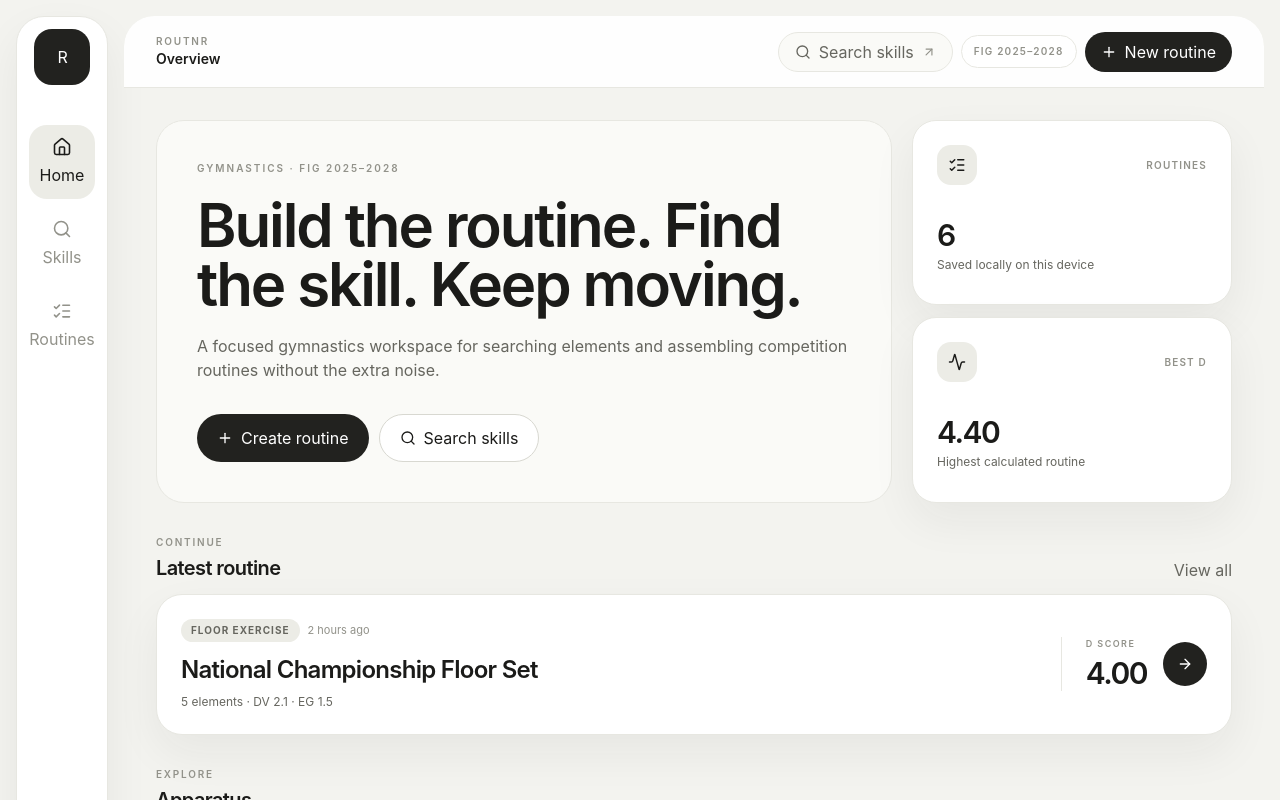
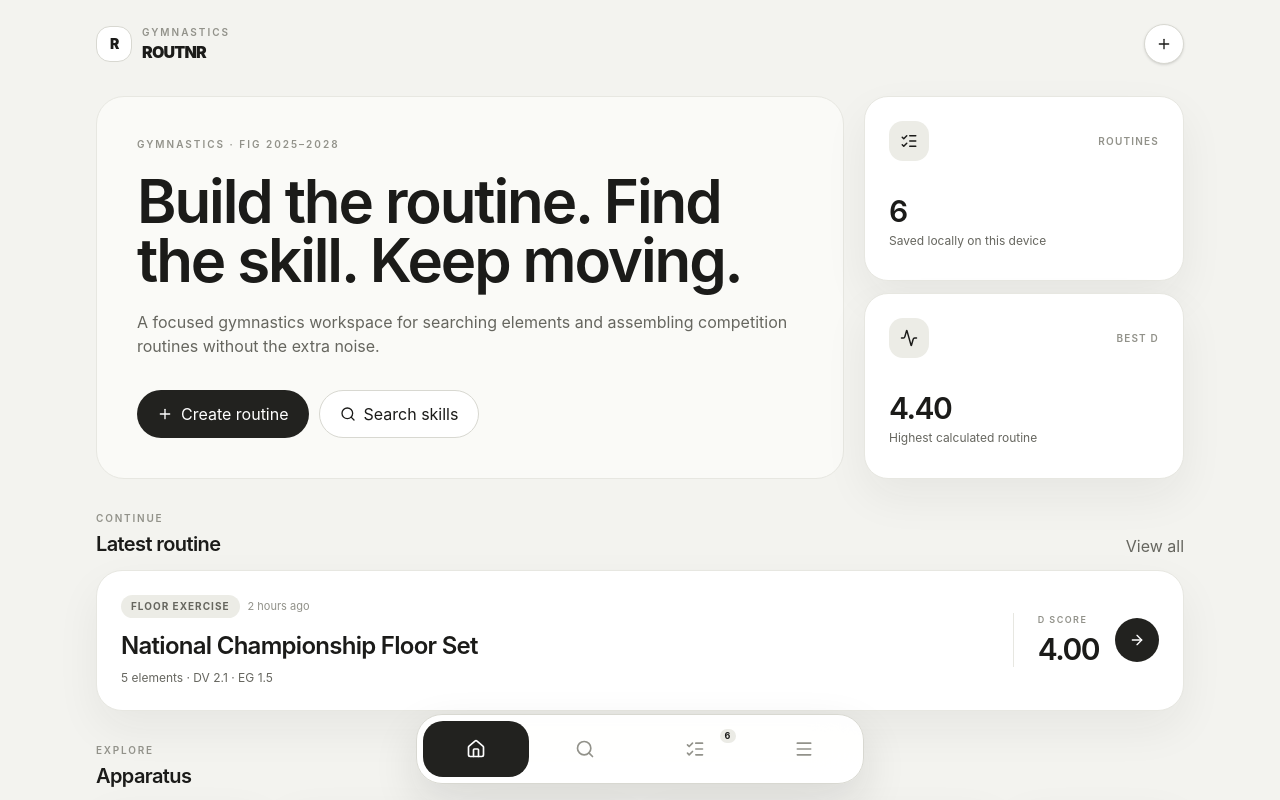
Before and after one commit to Necros-x/routnr, a Next.js app: page / in a window 1280 px wide. Shown: the top 800 px of the page. Built offline with nearby package versions, Linux system fonts and the light colour scheme.

Commit message:
ui: match sketch with simple top bar and bottom nav

```diff
--- a/src/App.tsx
+++ b/src/App.tsx
@@ -1,13 +1,7 @@
 'use client';
 
-import React from 'react';
-import {
-  House,
-  Search,
-  ListChecks,
-  Plus,
-  ArrowUpRight,
-} from 'lucide-react';
+import React, { useState } from 'react';
+import { House, Search, ListChecks, Menu, Plus, X } from 'lucide-react';
 import { GymnasticsStoreProvider, useGymnasticsStore } from './hooks/useGymnasticsStore';
 import { HomeScreen } from './screens/HomeScreen';
 import { SkillLibraryScreen } from './screens/SkillLibraryScreen';
@@ -17,12 +11,6 @@ import { SkillDetailModal } from './screens/SkillDetailModal';
 import { CreateRoutineModal } from './screens/CreateRoutineModal';
 import { APP_CONFIG } from './config/app';
 import type { ActiveTab } from './types/gymnastics';
-
-const NAV_ITEMS: Array<{ id: ActiveTab; label: string; icon: React.ElementType }> = [
-  { id: 'home', label: 'Home', icon: House },
-  { id: 'skills', label: 'Skills', icon: Search },
-  { id: 'routines', label: 'Routines', icon: ListChecks },
-];
 
 function MainAppContent() {
   const {
@@ -34,9 +22,12 @@ function MainAppContent() {
     setCreateRoutineModalOpen,
   } = useGymnasticsStore();
 
+  const [menuOpen, setMenuOpen] = useState(false);
+
   const changeTab = (tab: ActiveTab) => {
     if (tab !== 'routines') setActiveRoutineId(null);
     setActiveTab(tab);
+    setMenuOpen(false);
   };
 
   const openBuilder = (routineId: string) => {
@@ -44,104 +35,40 @@ function MainAppContent() {
     setActiveTab('routines');
   };
 
-  const pageLabel = activeRoutineId
-    ? 'Routine Builder'
-    : activeTab === 'skills'
-      ? 'Skill Library'
-      : activeTab === 'routines'
-        ? 'My Routines'
-        : 'Overview';
-
   return (
-    <div className="min-h-screen bg-[var(--app-bg)] text-[var(--text-primary)] md:p-4">
-      <div className="mx-auto min-h-screen max-w-[1680px] md:grid md:min-h-[calc(100vh-2rem)] md:grid-cols-[92px_minmax(0,1fr)] md:gap-4">
-        <aside className="surface hidden rounded-[28px] p-3 md:flex md:flex-col md:items-center">
+    <div className="min-h-screen bg-[var(--app-bg)] text-[var(--text-primary)]">
+      <div className="mx-auto min-h-screen w-full max-w-6xl px-4 pb-28 pt-4 sm:px-6 sm:pt-6 lg:px-8">
+        <header className="flex items-center justify-between">
           <button
             type="button"
             onClick={() => changeTab('home')}
-            className="focus-ring flex h-14 w-14 items-center justify-center rounded-[18px] bg-[var(--accent)] text-lg font-black tracking-[-0.08em] text-white"
-            aria-label="Go home"
+            className="text-left"
+            aria-label="ROUTNR home"
           >
-            {APP_CONFIG.shortName}
+            <div className="flex items-center gap-2.5">
+              <span className="flex h-9 w-9 items-center justify-center rounded-[14px] border border-[var(--border-medium)] bg-white text-sm font-black tracking-[-0.08em]">
+                R
+              </span>
+              <div>
+                <p className="text-[10px] font-semibold uppercase tracking-[0.2em] text-[var(--text-tertiary)]">
+                  Gymnastics
+                </p>
+                <p className="text-base font-black tracking-[-0.05em]">{APP_CONFIG.name}</p>
+              </div>
+            </div>
           </button>
 
-          <nav className="mt-10 flex w-full flex-col gap-2">
-            {NAV_ITEMS.map(({ id, label, icon: Icon }) => {
-              const isActive = activeTab === id && !(id === 'routines' && activeRoutineId);
-              return (
-                <button
-                  key={id}
-                  type="button"
-                  onClick={() => changeTab(id)}
-                  className={`focus-ring group flex w-full flex-col items-center gap-1.5 rounded-[18px] px-2 py-3 text-[10px] font-semibold transition-colors ${
-                    isActive
-                      ? 'bg-[var(--accent-soft)] text-[var(--text-primary)]'
-                      : 'text-[var(--text-tertiary)] hover:bg-[var(--surface-soft)] hover:text-[var(--text-primary)]'
-                  }`}
-                >
-                  <Icon className="h-5 w-5" strokeWidth={1.9} />
-                  <span>{label}</span>
-                </button>
-              );
-            })}
-          </nav>
-
-          <div className="mt-auto w-full space-y-2">
           <button
             type="button"
             onClick={() => setCreateRoutineModalOpen(true)}
-              className="focus-ring flex w-full flex-col items-center gap-1.5 rounded-[18px] bg-[var(--accent)] px-2 py-3 text-[10px] font-semibold text-white transition-transform hover:-translate-y-0.5"
-            >
-              <Plus className="h-5 w-5" />
-              <span>New</span>
-            </button>
-          </div>
-        </aside>
-
-        <section className="min-w-0 overflow-hidden md:surface md:rounded-[30px]">
-          <header className="sticky top-0 z-30 flex h-[72px] items-center justify-between border-b border-[var(--border-subtle)] bg-[rgba(255,255,255,0.9)] px-4 backdrop-blur-xl sm:px-6 md:px-8">
-            <div className="flex min-w-0 items-center gap-3">
-              <button
-                type="button"
-                onClick={() => changeTab('home')}
-                className="flex h-10 w-10 shrink-0 items-center justify-center rounded-[14px] bg-[var(--accent)] font-black tracking-[-0.08em] text-white md:hidden"
-                aria-label="ROUTNR home"
-              >
-                {APP_CONFIG.shortName}
-              </button>
-              <div className="min-w-0">
-                <p className="text-[10px] font-semibold uppercase tracking-[0.18em] text-[var(--text-tertiary)]">
-                  {APP_CONFIG.name}
-                </p>
-                <h1 className="truncate text-sm font-semibold text-[var(--text-primary)]">{pageLabel}</h1>
-              </div>
-            </div>
-
-            <div className="flex items-center gap-2">
-              <button
-                type="button"
-                onClick={() => changeTab('skills')}
-                className="focus-ring hidden h-10 items-center gap-2 rounded-full border border-[var(--border-subtle)] bg-[var(--surface-soft)] px-4 text-xs font-medium text-[var(--text-secondary)] transition-colors hover:bg-[var(--surface-hover)] sm:flex"
-              >
-                <Search className="h-4 w-4" />
-                <span>Search skills</span>
-                <ArrowUpRight className="h-3.5 w-3.5 text-[var(--text-tertiary)]" />
-              </button>
-              <span className="hidden rounded-full border border-[var(--border-subtle)] bg-white px-3 py-2 text-[10px] font-semibold uppercase tracking-[0.12em] text-[var(--text-tertiary)] lg:inline-flex">
-                {APP_CONFIG.codeCycle}
-              </span>
-              <button
-                type="button"
-                onClick={() => setCreateRoutineModalOpen(true)}
-                className="focus-ring inline-flex h-10 items-center gap-2 rounded-full bg-[var(--accent)] px-4 text-xs font-semibold text-white transition-transform hover:-translate-y-0.5"
+            className="flex h-10 w-10 items-center justify-center rounded-full border border-[var(--border-medium)] bg-white text-[var(--text-primary)] shadow-sm transition-transform hover:-translate-y-0.5"
+            aria-label="Create routine"
           >
             <Plus className="h-4 w-4" />
-                <span className="hidden sm:inline">New routine</span>
           </button>
-            </div>
         </header>
 
-          <main className="mx-auto w-full max-w-[1480px] px-4 pb-28 pt-5 sm:px-6 md:px-8 md:pb-8 md:pt-8">
+        <main className="mt-8">
           {activeTab === 'home' && <HomeScreen />}
           {activeTab === 'skills' && <SkillLibraryScreen />}
           {activeTab === 'routines' &&
@@ -151,34 +78,93 @@ function MainAppContent() {
               <MyRoutinesScreen onOpenBuilder={openBuilder} />
             ))}
         </main>
-        </section>
       </div>
 
-      <nav className="fixed inset-x-3 bottom-3 z-40 rounded-[22px] border border-[var(--border-medium)] bg-[rgba(255,255,255,0.94)] p-1.5 shadow-[var(--shadow-float)] backdrop-blur-xl md:hidden">
-        <div className="grid grid-cols-3 gap-1">
-          {NAV_ITEMS.map(({ id, label, icon: Icon }) => {
-            const isActive = activeTab === id && !(id === 'routines' && activeRoutineId);
-            return (
+      <nav className="fixed bottom-4 left-1/2 z-50 w-[calc(100%-2rem)] max-w-md -translate-x-1/2 rounded-[26px] border border-[var(--border-medium)] bg-white/95 p-1.5 shadow-[0_18px_45px_rgba(28,28,25,0.12)] backdrop-blur-xl">
+        <div className="grid grid-cols-4 gap-1">
           <button
-                key={id}
             type="button"
-                onClick={() => changeTab(id)}
-                className={`flex min-h-14 flex-col items-center justify-center gap-1 rounded-[17px] text-[10px] font-semibold transition-colors ${
-                  isActive
+            onClick={() => changeTab('home')}
+            className={`flex h-14 items-center justify-center rounded-[20px] transition-colors ${
+              activeTab === 'home'
                 ? 'bg-[var(--accent)] text-white'
-                    : 'text-[var(--text-tertiary)] hover:bg-[var(--surface-soft)]'
+                : 'text-[var(--text-tertiary)] hover:bg-[var(--surface-soft)] hover:text-[var(--text-primary)]'
             }`}
+            aria-label="Home"
           >
-                <Icon className="h-5 w-5" />
-                <span>{label}</span>
-                {id === 'routines' && routines.length > 0 && (
-                  <span className="absolute sr-only">{routines.length} routines</span>
+            <House className="h-5 w-5" />
+          </button>
+
+          <button
+            type="button"
+            onClick={() => changeTab('skills')}
+            className={`flex h-14 items-center justify-center rounded-[20px] transition-colors ${
+              activeTab === 'skills'
+                ? 'bg-[var(--accent)] text-white'
+                : 'text-[var(--text-tertiary)] hover:bg-[var(--surface-soft)] hover:text-[var(--text-primary)]'
+            }`}
+            aria-label="Skills"
+          >
+            <Search className="h-5 w-5" />
+          </button>
+
+          <button
+            type="button"
+            onClick={() => changeTab('routines')}
+            className={`relative flex h-14 items-center justify-center rounded-[20px] transition-colors ${
+              activeTab === 'routines'
+                ? 'bg-[var(--accent)] text-white'
+                : 'text-[var(--text-tertiary)] hover:bg-[var(--surface-soft)] hover:text-[var(--text-primary)]'
+            }`}
+            aria-label="Routines"
+          >
+            <ListChecks className="h-5 w-5" />
+            {routines.length > 0 && (
+              <span className="absolute right-3 top-2 min-w-4 rounded-full bg-[var(--app-bg-strong)] px-1 text-center text-[9px] font-bold text-[var(--text-primary)]">
+                {routines.length}
+              </span>
             )}
           </button>
-            );
-          })}
+
+          <button
+            type="button"
+            onClick={() => setMenuOpen((open) => !open)}
+            className={`flex h-14 items-center justify-center rounded-[20px] transition-colors ${
+              menuOpen
+                ? 'bg-[var(--accent)] text-white'
+                : 'text-[var(--text-tertiary)] hover:bg-[var(--surface-soft)] hover:text-[var(--text-primary)]'
+            }`}
+            aria-label="Menu"
+          >
+            {menuOpen ? <X className="h-5 w-5" /> : <Menu className="h-5 w-5" />}
+          </button>
         </div>
       </nav>
+
+      {menuOpen && (
+        <div className="fixed inset-x-4 bottom-[92px] z-40 mx-auto max-w-md rounded-[24px] border border-[var(--border-medium)] bg-white p-3 shadow-[0_18px_45px_rgba(28,28,25,0.12)]">
+          <button
+            type="button"
+            onClick={() => {
+              setMenuOpen(false);
+              setCreateRoutineModalOpen(true);
+            }}
+            className="flex w-full items-center justify-between rounded-[18px] px-4 py-3 text-left hover:bg-[var(--surface-soft)]"
+          >
+            <div>
+              <p className="text-sm font-semibold">New routine</p>
+              <p className="mt-0.5 text-[11px] text-[var(--text-tertiary)]">Start from an apparatus</p>
+            </div>
+            <Plus className="h-4 w-4" />
+          </button>
+          <div className="mt-1 rounded-[18px] bg-[var(--surface-soft)] px-4 py-3">
+            <p className="text-[10px] font-semibold uppercase tracking-[0.16em] text-[var(--text-tertiary)]">
+              Code cycle
+            </p>
+            <p className="mt-1 text-xs font-medium">{APP_CONFIG.codeCycle}</p>
+          </div>
+        </div>
+      )}
 
       <SkillDetailModal />
       <CreateRoutineModal />
```
Lines whose indentation alone changed are shown as unchanged.
